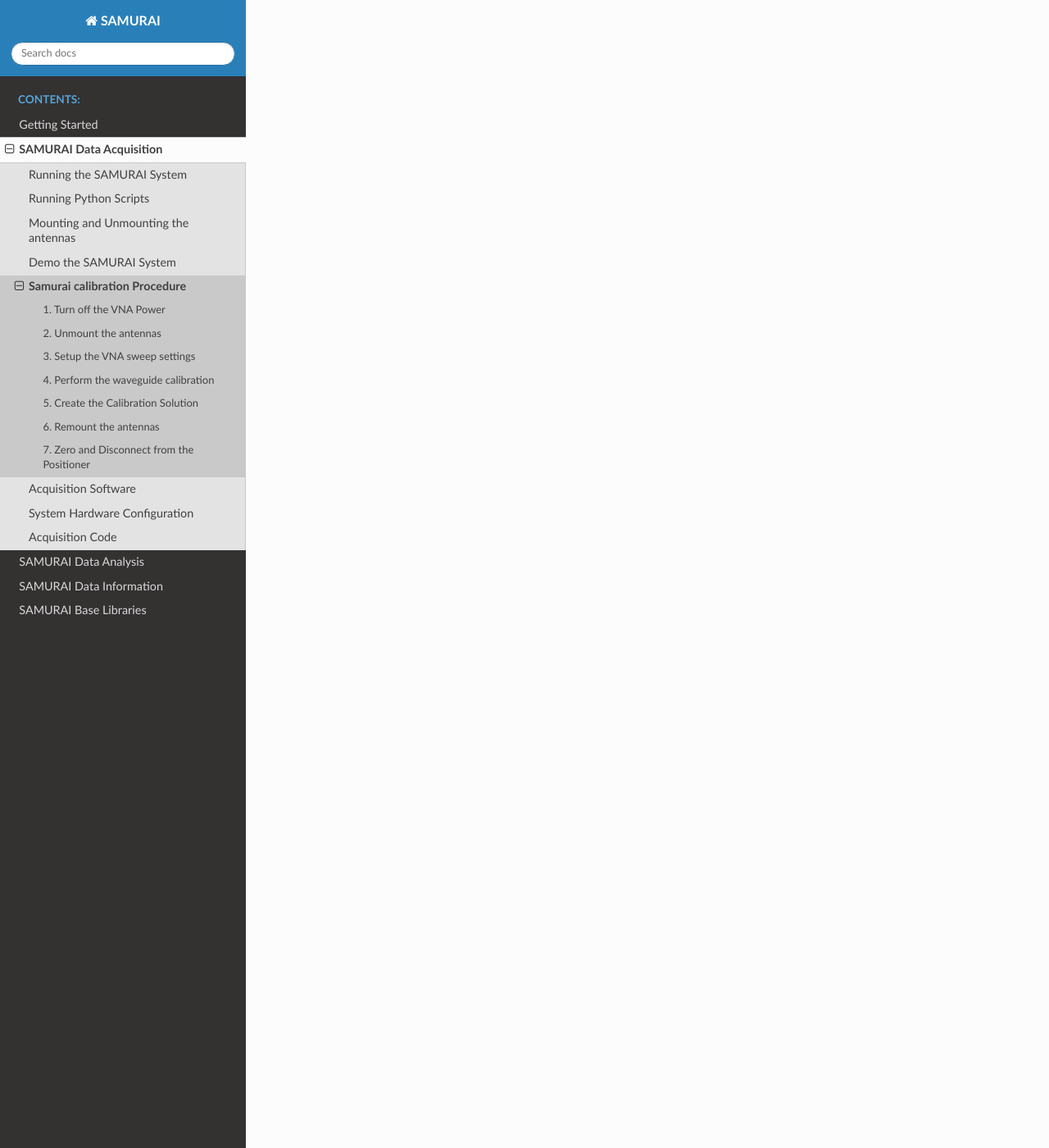
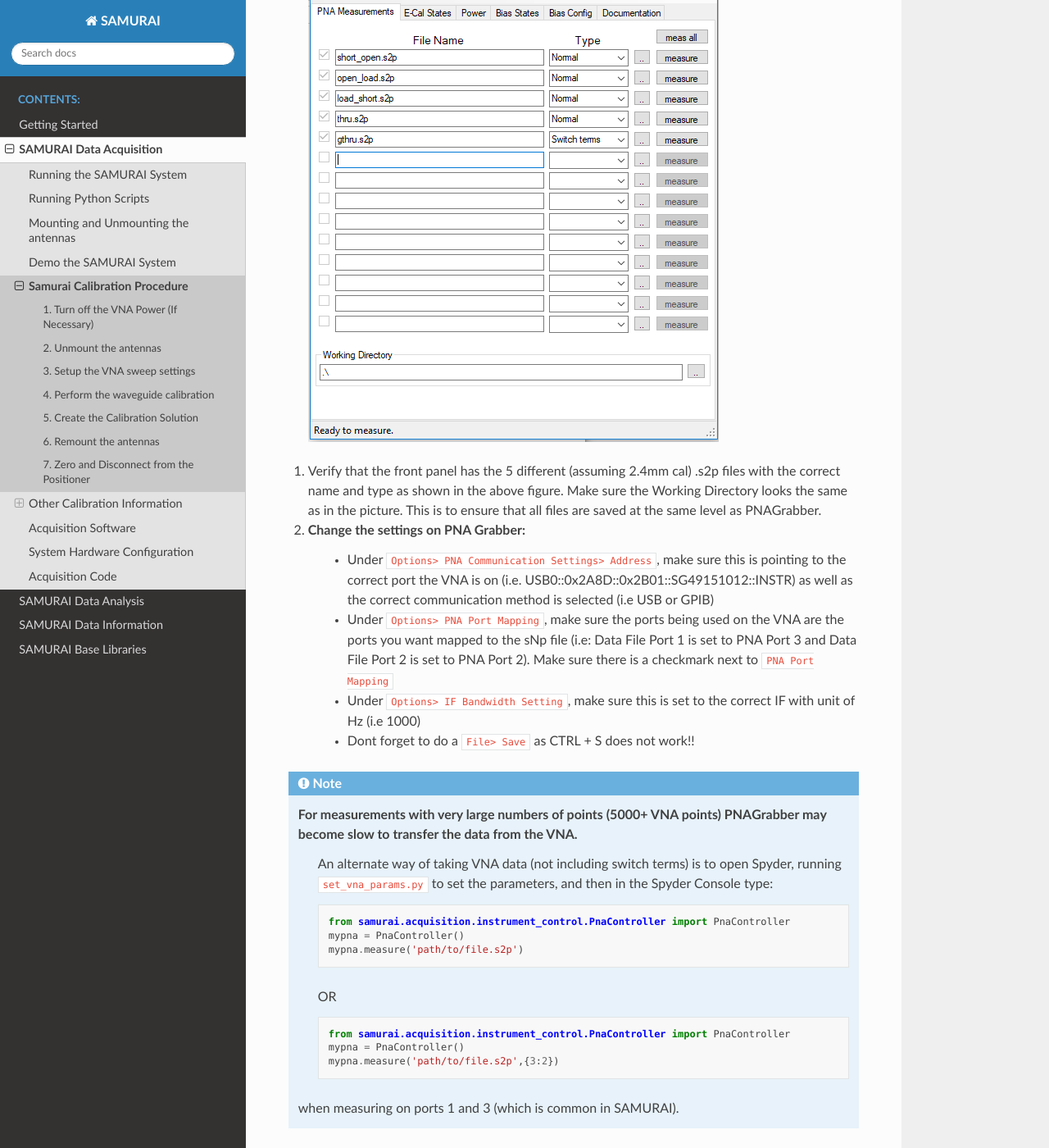
Before and after one commit to usnistgov/SAMURAI, a Sphinx documentation site: the page built from docs/acquisition/calibration.rst, in a window 1280 px wide and 1400 px high, scrolled down 5655 px. Shown: the whole window at 82% size. Built offline with Sphinx 7.4.7 and the Read the Docs theme 2.0.0, drawn with Linux system fonts in a browser that asks for light colours; some of the changed text lies outside the part shown.

Commit message:
updated calibration information

```diff
--- a/docs/acquisition/calibration.rst
+++ b/docs/acquisition/calibration.rst
@@ -1,8 +1,9 @@
-Samurai calibration Procedure
+
+Samurai Calibration Procedure
 =================================
 
-1. Turn off the VNA Power
------------------------------
+1. Turn off the VNA Power (If Necessary)
+------------------------------------------
 If required to meet NIST safety standards, go to :code:`Stimulus->Power->Power...` and unclick the checkbox :code:`Power On (All Channels)` to turn off the VNA transmit power.
 
 .. note:: While this is not typically necessary, for high powers and high gain horns, not doing this may be dangerous.
@@ -61,14 +60,14 @@ Perform the waveguide calibration for each of these VNA settings in a different
 4. Perform the waveguide calibration
 ------------------------------------------
 
-#. TURN BACK ON THE VNA POWER
+#. Turn on the VNA power (If required)
 
     - Go to :code:`Stimulus->Power->Power...` and click the checkbox :code:`Power On (All Channels)`
     - Setting the VNA sweep parameters may have already turned the power back on
 
 #. Open the PNAGrabber template file at :code:`<working_directory>/cal/calibration_pre/cal.pnagrabber`.
 
-.. note:: If a new measurement device such as a new VNA is in use, the networking address should be changed. See PNAGrabber for more information.
+.. note:: If a new measurement device such as a new VNA is in use, the networking address should be changed. See :ref:`Setting Up PNAGrabber` for more information.
 
 #. Measure :code:`short_load.s2p`
 
@@ -109,9 +108,9 @@ Perform the waveguide calibration for each of these VNA settings in a different
     #. Make sure the measurement type is set to :code:`Switch Terms`
     #. Measure the s-parameters by clicking the :code:`measure` button to the right of the :code:`load_short.s2p` box in PNAGrabber and wait for the measurement to be completed
 
-#. Make a copy of all this data into the :code:`<working_directory>/cal/calibration_pre/raw` folder
+#. Make a copy of all this data into the :code:`<working_directory>/cal/calibration_pre/raw` folder. This simply provides a copy of the raw data in case a problem arises.
 
-.. note:: If only running a post calibration (e.g. no measurement the following day) These same steps should be taken in :code:`<working_directory>/cal/calibration_post`.
+.. note:: If only running a post calibration (e.g. no measurement the following day) These same steps should be performed in :code:`<working_directory>/cal/calibration_post`.
 
 #. Make a copy of calibration data into :code:`<working_directory>/cal/calibration_post` for previous day (if applicable)
 
@@ -154,12 +153,25 @@ The listing of this is as follows:
 
 #. Open :code:`cal_pre.vnauncert` in the current calibration directory. If running locally on the SAMURAI computer, use :code:`cal_pre_local.vnauncert` to have valid paths to the models.
 
+#. Click on the :code:`Main calibration` tab and you should be greeted with the following:
+
 #. Click :code:`Run->Calibrate` to calibrate the data.
 
-.. note:: Ideally the paths should be correctly set. If not please see the MUF documentation.
+.. note:: If errors arise, the following may help:
+
+        #. Verify that the file location/name under :code:`Location` is pointing to the folder that :code:`cal_pre.vnauncert` is in. If not, you will need to drag each of  the .s2p files into the :code:`Location` block. This should update the path.
+
+            - Paths can also quickly be replaced by opening the \*.PNAGrabber
+
+        #. Switch to the :code:`DUTs` tabs on :code:`cal_pre.vnauncert` .
+
+        #. Drag the :code:`load.s2p` , :code:`open.s2p` , :code:`short.s2p` , and :code:`thru.s2p` into here so it looks like the following image
+
+        .. image:: ../external_data/cal_pre_duts.png
+
+        If this still does not work, please see the MUF documentation.
 
 #. This will create a :code:`cal_pre_vnauncert_Results` directory containing a :code:`Solution.meas` file that will be used later to calibrate the measured data.
-
 
 6. Remount the antennas
 -------------------------------------
@@ -185,3 +194,45 @@ The listing of this is as follows:
 
     mysam.zero()
     mysam.disconnect_rx_positioner()
+
+Other Calibration Information
+===============================
+Other information on setting up things like files for the calibration are provided here.
+
+
+
+.. _Setting Up PNAGrabber:
+
+Setting Up PNAGrabber
+-------------------------
+#. Make sure your in :code:`<working-directory>/cal/calibration_pre` , from step 2.
+#. Double click on :code:`cal.pnagrabber` to start PNA Grabber for the calibration.
+
+ .. image:: ../external_data/cal_pre_pna_grabber_front_page.PNG
+
+#. Verify that the front panel has the 5 different (assuming 2.4mm cal) .s2p files with the correct name and type as shown in the above figure. Make sure the Working Directory looks the same as in the picture. This is to ensure that all files are saved at the same level as PNAGrabber.
+#. Change the settings on PNA Grabber:
+    * Under :code:`Options> PNA Communication Settings> Address`, make sure this is pointing to the correct port the VNA is on (i.e. USB0::0x2A8D::0x2B01::SG49151012::INSTR)  as well as the correct communication method is selected (i.e USB or GPIB)
+    * Under :code:`Options> PNA Port Mapping`, make sure the ports being used on the VNA are the ports you want mapped to the sNp file (i.e: Data File Port 1 is set to PNA Port 3 and Data File Port 2 is set to PNA Port 2). Make sure there is a checkmark next to :code:`PNA Port Mapping`
+    * Under :code:`Options> IF Bandwidth Setting`, make sure this is set to the correct IF with unit of Hz (i.e 1000)
+    * Dont forget to do a :code:`File> Save` as CTRL + S does not work!!
+
+.. note:: For measurements with very large numbers of points (5000+ VNA points) PNAGrabber may become slow to transfer the data from the VNA.
+         An alternate way of taking VNA data (not including switch terms) is to open Spyder, running :code:`set_vna_params.py` to set the parameters,
+         and then in the Spyder Console type:
+
+         .. code-block:: python
+
+            from samurai.acquisition.instrument_control.PnaController import PnaController
+            mypna = PnaController()
+            mypna.measure('path/to/file.s2p')
+
+         OR
+
+         .. code-block:: python
+
+            from samurai.acquisition.instrument_control.PnaController import PnaController
+            mypna = PnaController()
+            mypna.measure('path/to/file.s2p',{3:2})
+
+        when measuring on ports 1 and 3 (which is common in SAMURAI).
```
Also changed, not shown: other parts of docs/acquisition/calibration.rst (+0 -5 lines), 1 other file.
